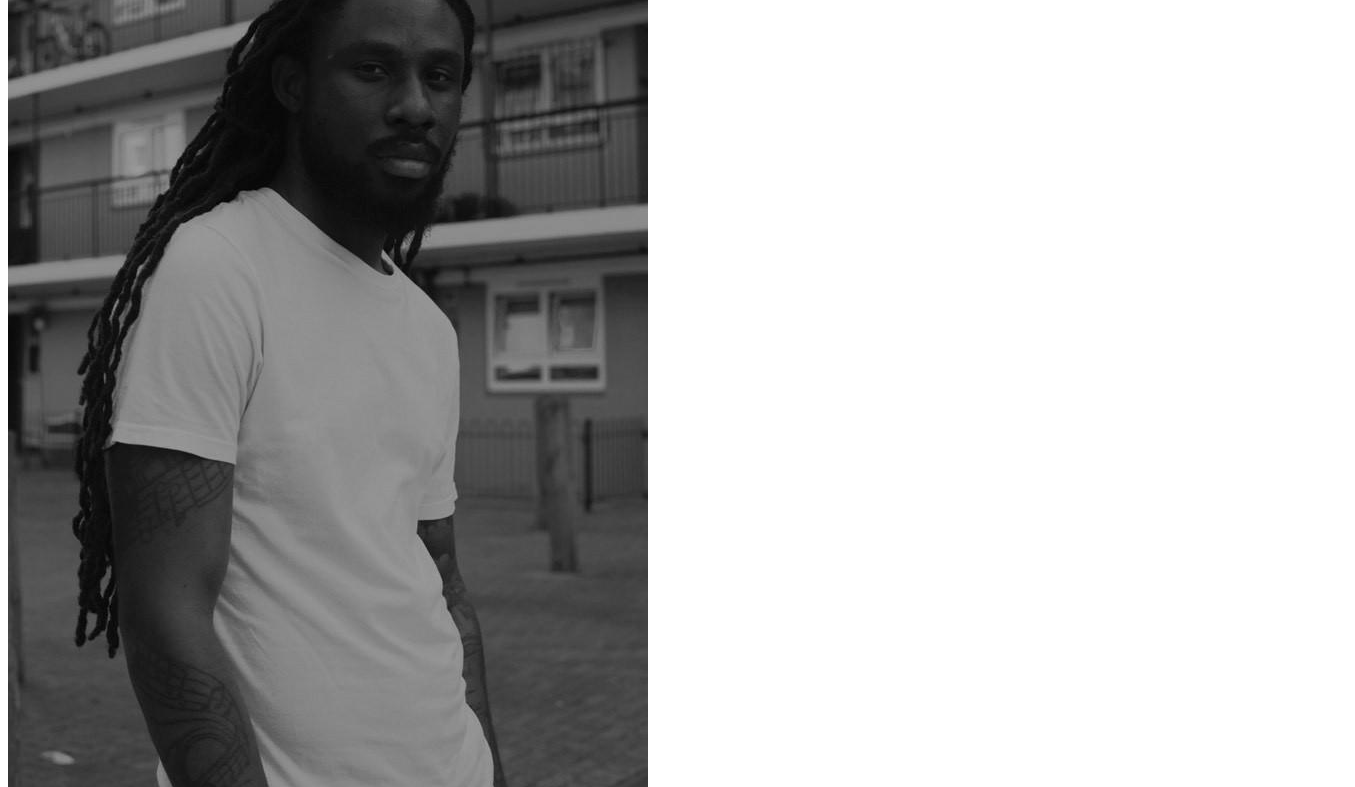
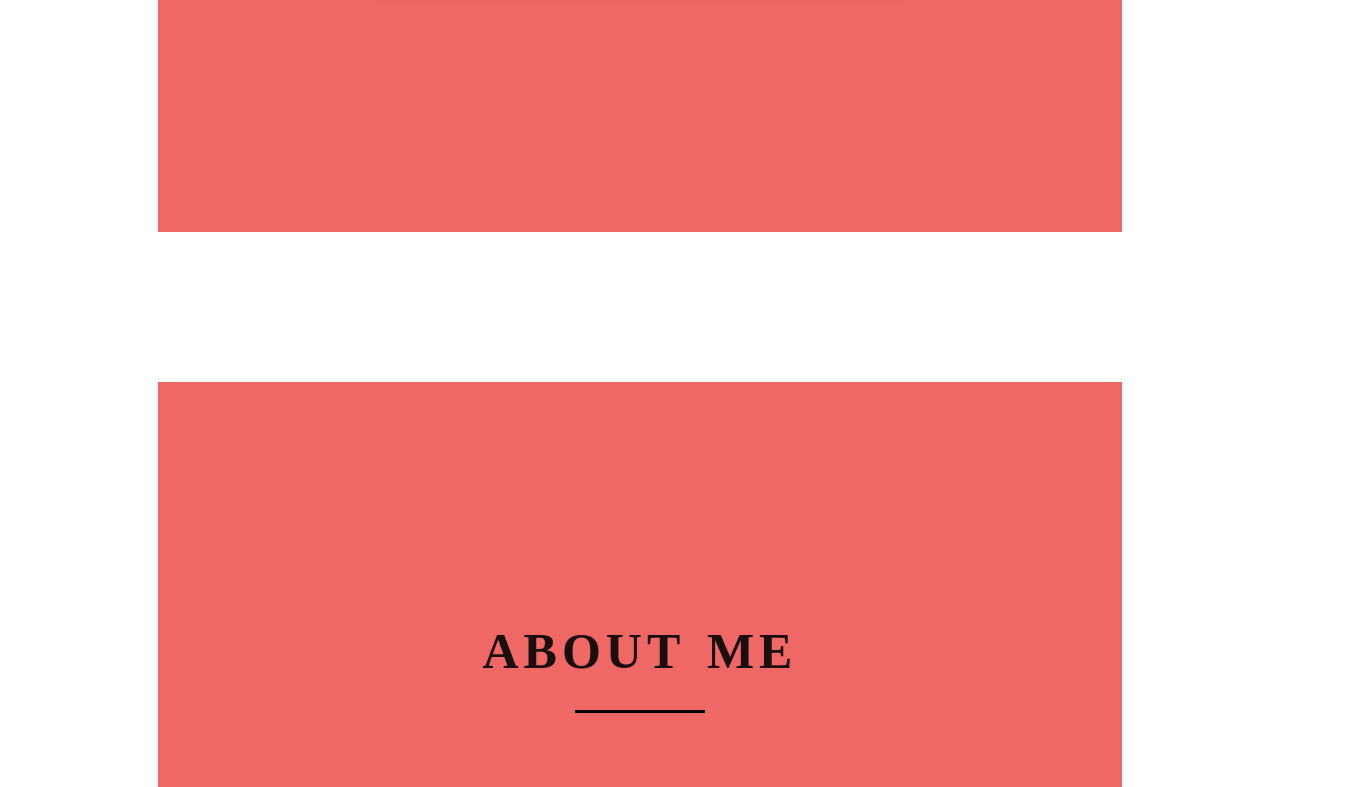
Before and after one commit to bkfog/bastinking, a plain HTML site: page index.html in a window 1280 px wide. Shown: the part 940-1727 px from the top of the page, 1355 px wide, since content can reach past the window. Drawn offline with Linux system fonts and the light colour scheme; files that its build step writes are made by us from their sources; a web font is replaced by a local one.

Commit message:
Update index.html

```diff
--- a/index.html
+++ b/index.html
@@ -3,7 +3,7 @@
   <head>
     <meta charset="UTF-8" />
     <meta name="viewport" content="width=device-width, initial-scale=1.0" />
-    <link rel="stylesheet" href="/https://github.com/bkfog/bastinking/blob/main/style.css" />
+    <link rel="stylesheet" href="/style.css" />
     <script src="script.js" defer></script>
     <title>Bastin King</title>
   </head>
```
